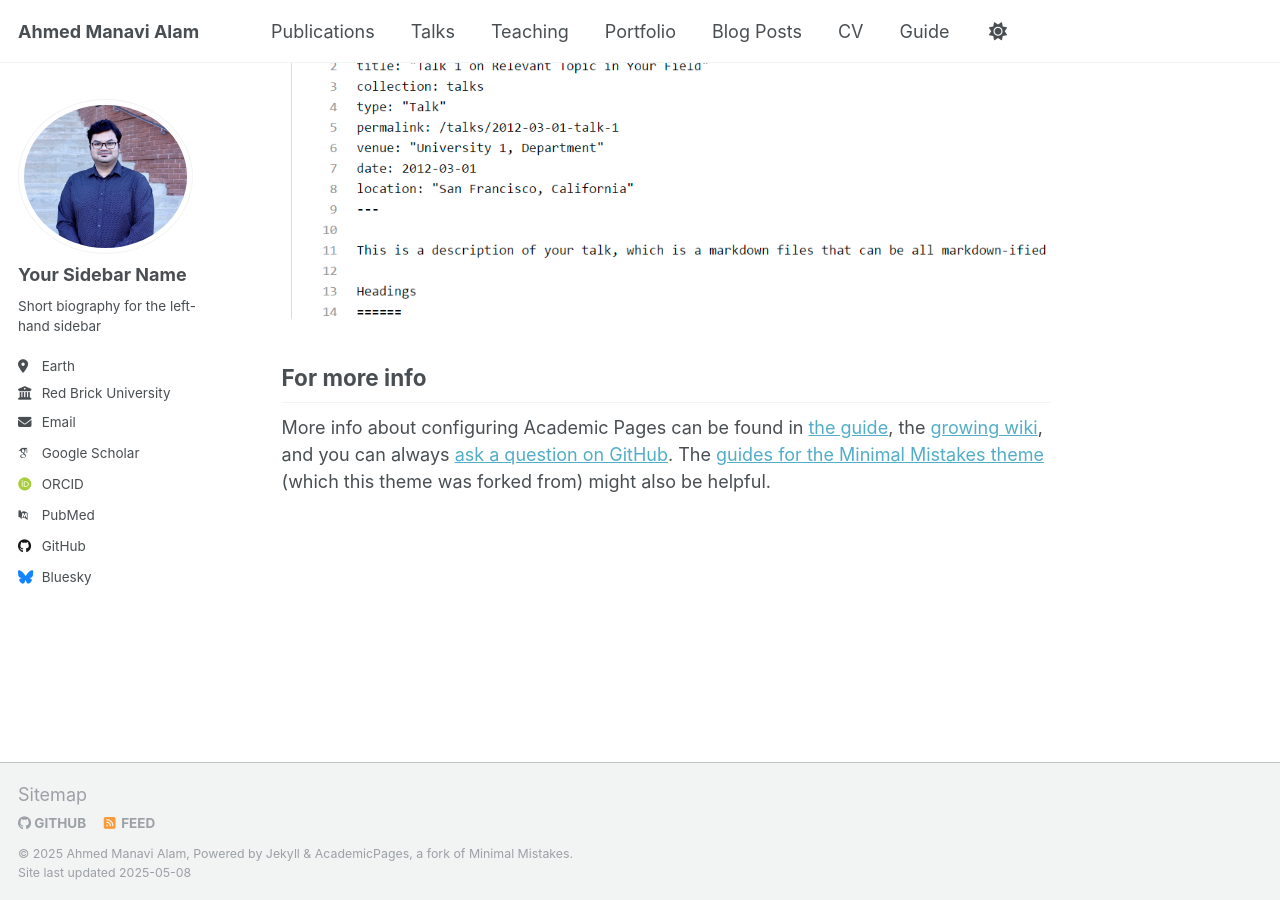
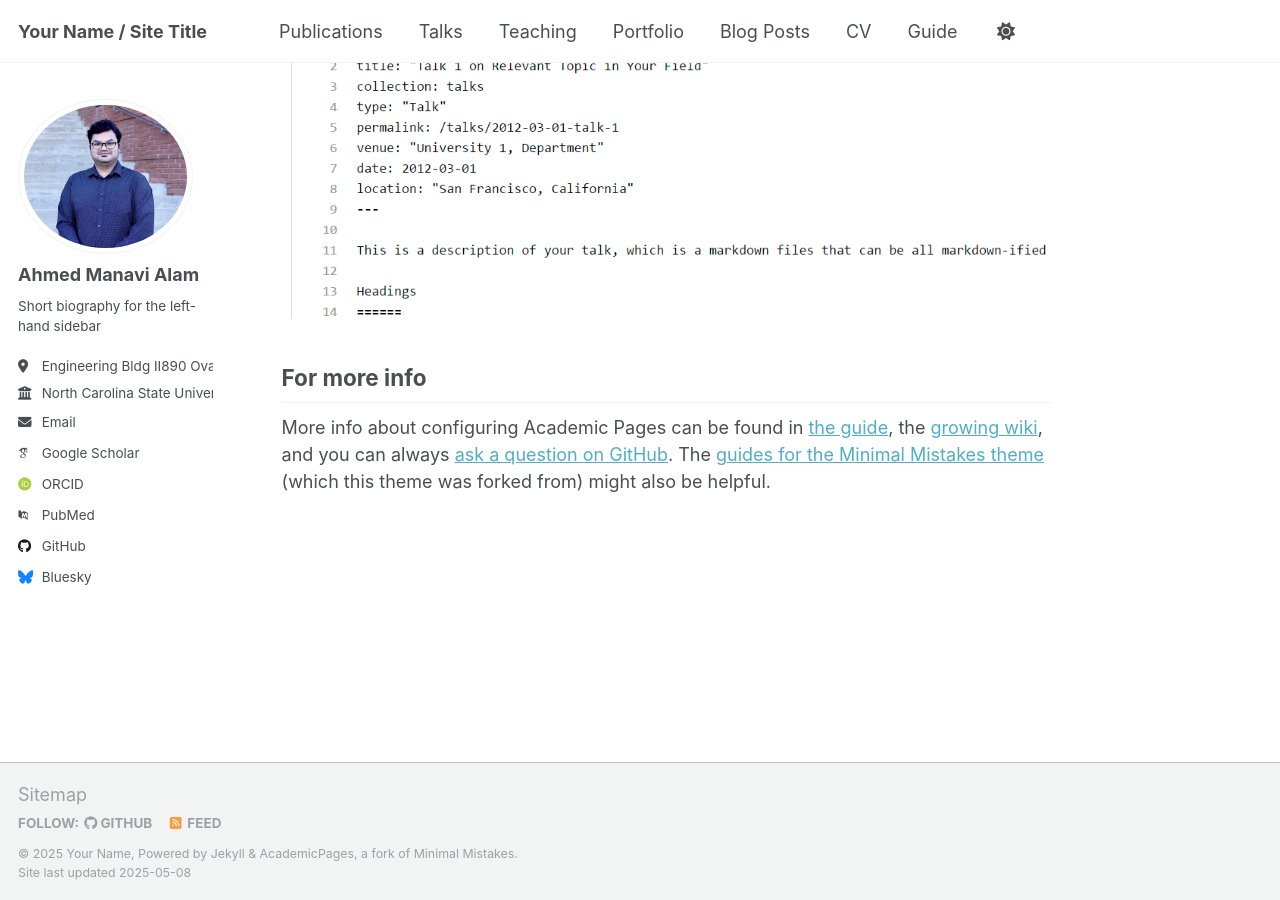
Before and after one commit to ahmed-manavi/ahmed-manavi.github.io, a Jekyll site: the page built from _pages/about.md, in a window 1280 px wide and 900 px high, scrolled down 2636 px. Built offline with Jekyll 4.4.1, drawn with Linux system fonts in a browser that asks for light colours; some web fonts are replaced.

Commit message:
Update _config.yml

```diff
--- a/_config.yml
+++ b/_config.yml
@@ -7,14 +7,15 @@
 # server process.
 
 # Basic Site Settings
-title: "Ahmed Manavi Alam"
-email: "aalam6@ncsu.edu"
-description: "Researcher in DSP and ML"
-baseurl: "" # Leave empty for GitHub Pages
-url: "https://ahmed-manavi.github.io"
-github_username: "ahmed-manavi"
-linkedin_username: "ahmed-manavi-alam-833a611b7"
-scholar_userid: "YsHH6asAAAAJ"
+locale                   : "en-US"
+site_theme               : "default"
+title                    : "Your Name / Site Title"
+title_separator          : "-"
+name                     : &name "Your Name"
+description              : &description "personal description"
+url                      : https://academicpages.github.io # the base hostname & protocol for your site e.g. "https://[your GitHub username].github.io" or if you already have some other page hosted on Github then use "https://[your GitHub username].github.io/[Your Repo Name]"
+baseurl                  : "" # the subpath of your site, e.g. "/blog"
+repository               : "academicpages/academicpages.github.io"
 
 # Site Author - The following control what appear as part of the author content on the side bar.
 #               If a field is blank the icon and link will not appear, otherwise it will be shown.
@@ -22,18 +23,18 @@ scholar_userid: "YsHH6asAAAAJ"
 author:
   # Biographic information
   avatar           : "profile.jpg"
-  name             : "Your Sidebar Name"
-  pronouns         : # example: "she/her"
+  name             : "Ahmed Manavi Alam"
+  pronouns         : # example: "he/him"
   bio              : "Short biography for the left-hand sidebar"
-  location         : "Earth"
-  employer         : "Red Brick University"
+  location         : "Engineering Bldg II890 Oval Dr, Raleigh, NC 27695"
+  employer         : "North Carolina State University"
   uri              : # URL
-  email            : "none@example.org"
+  email            : "aalam6@ncsu.edu"
 
   # Academic websites
   academia         : # URL
   arxiv            : # URL - Update with the correct link to your profile
-  googlescholar    : "https://scholar.google.com/citations?user=PS_CX0AAAAAJ"
+  googlescholar    : "https://scholar.google.com/citations?user=YsHH6asAAAAJ&hl=en"
   impactstory      : # URL
   orcid            : "http://orcid.org/yourorcidurl"
   semantic         : # URL
```
